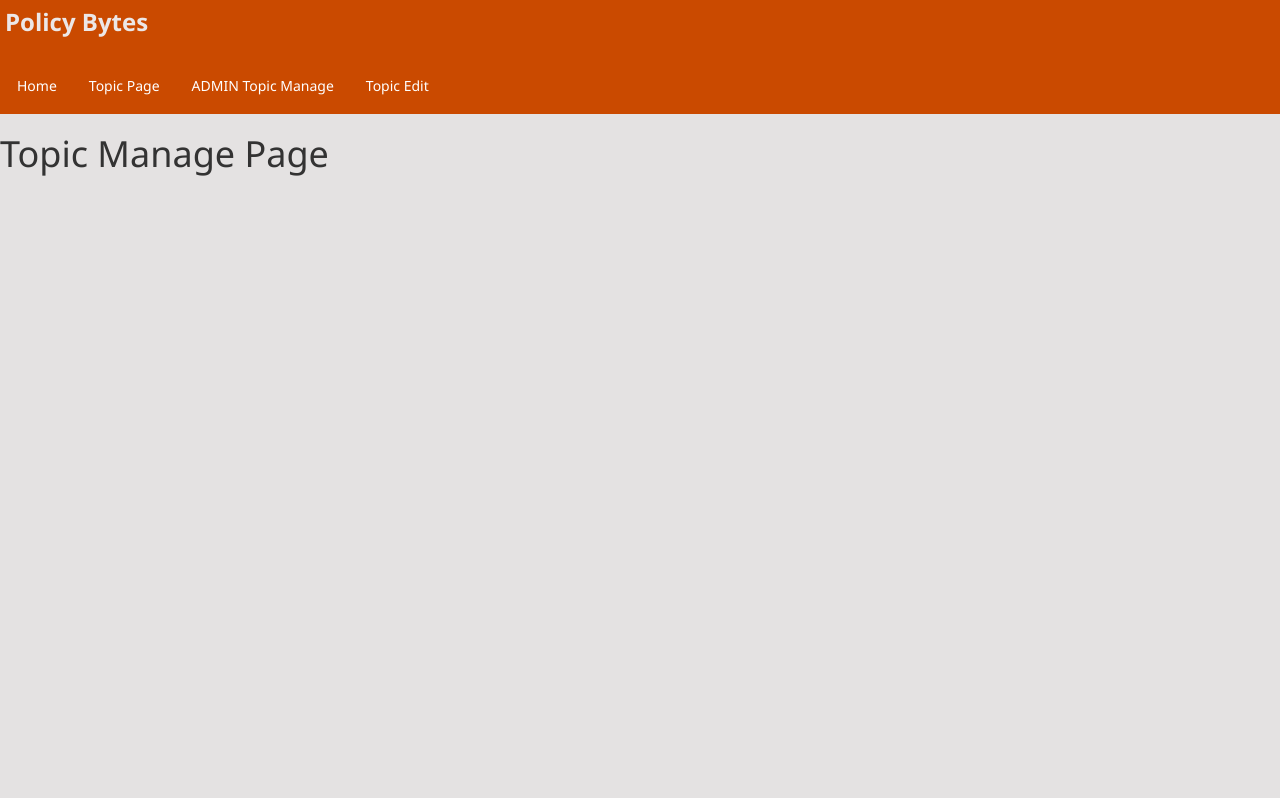
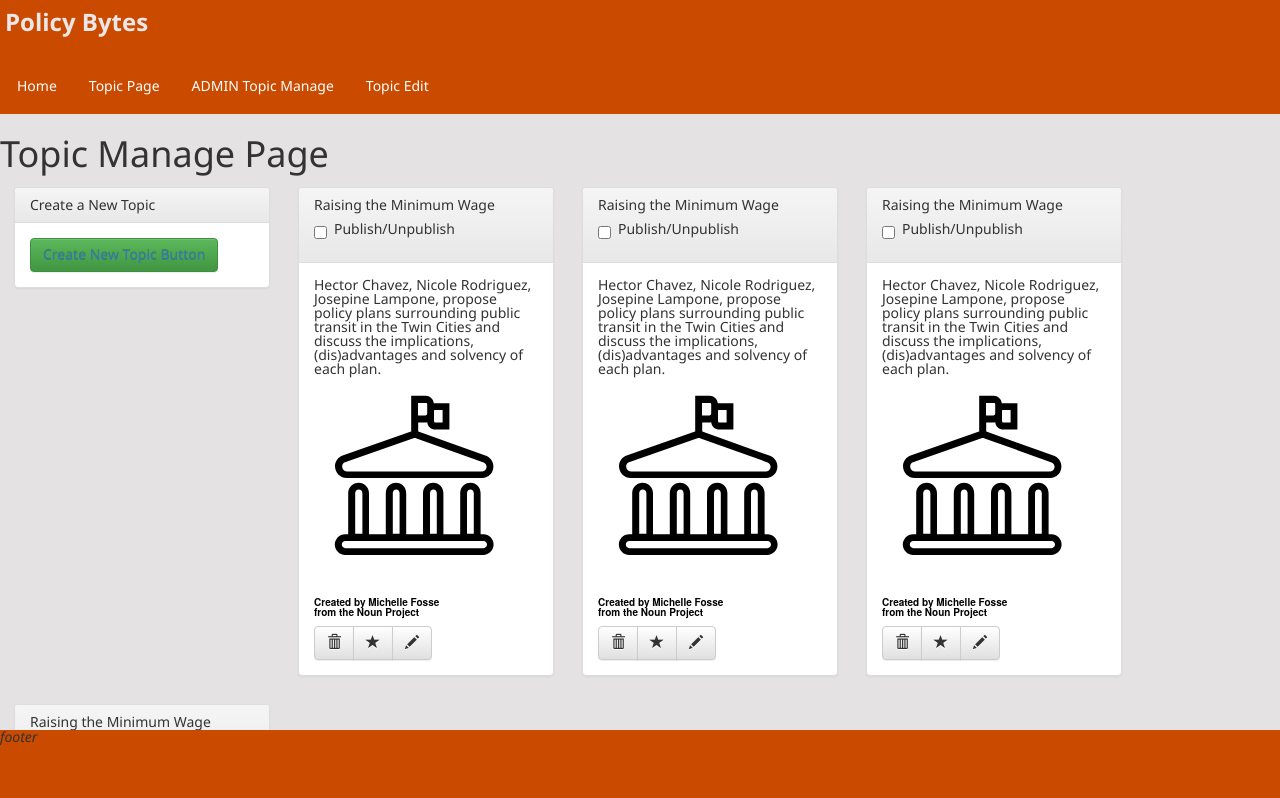
Before and after one commit to prime-hadar-policy-bytes/policy_bytes, a React (Create React App) app: page /topicManage in a window 1280 px wide. Shown: the top 798 px of the page. Built offline with nearby package versions, Linux system fonts and the light colour scheme.

Commit message:
Topic Manage ready for redux

```diff
--- a/src/components/Admin/TopicManage/TopicManage.jsx
+++ b/src/components/Admin/TopicManage/TopicManage.jsx
@@ -1,20 +1,48 @@
 import React, { Component } from 'react'
-import PropTypes from 'prop-types'
 import { connect } from 'react-redux'
 
 import Footer from '../../Footer/Footer.jsx'
+import TopicManagePanel from './TopicManagePanel.jsx'
 
-import { Panel, Tab, Tabs, Button, ButtonGroup, FormGroup, ControlLabel, FormControl } from 'react-bootstrap';
+import { Link } from 'react-router-dom';
+import { Panel, Button, ButtonGroup, ButtonToolbar, FormGroup, ControlLabel, FormControl, Checkbox, Glyphicon } from 'react-bootstrap';
 
-export class TopicManage extends Component {
-  static propTypes = {
-    prop: PropTypes
+class TopicManage extends Component {
+  constructor(props) {
+    super(props)
+
+    this.state = {
+      topics: [
+        1, 2, 3, 4
+      ]
+    }
   }
 
+
   render() {
+
+    let topicsArray = this.state.topics;
+    let topicPanels = topicsArray.map((topic) => {
+      return <TopicManagePanel/>
+    })
+
     return (
       <div>
+
         <h1>Topic Manage Page</h1>
+
+        <Panel className="topicManagePanel">
+            <Panel.Heading>Create a New Topic</Panel.Heading>
+            <Panel.Body>
+            <Button bsStyle="success"><Link to='/topicEdit'>Create New Topic Button</Link></Button>
+            </Panel.Body>
+        </Panel>
+
+
+          {topicPanels}
+
+        <Footer />
+
       </div>
     )
   }
--- /dev/null
+++ b/src/components/Admin/TopicManage/TopicManagePanel.jsx
@@ -0,0 +1,55 @@
+import React, { Component } from 'react'
+import { connect } from 'react-redux'
+
+
+import { Panel, Button, ButtonGroup, ButtonToolbar, FormGroup, ControlLabel, FormControl, Checkbox, Glyphicon } from 'react-bootstrap';
+
+class TopicManagePanel extends Component {
+
+  render() {
+    return (
+      <div>
+
+            <Panel className="topicManagePanel">
+              <Panel.Heading>
+                Raising the Minimum Wage
+                <Checkbox>Publish/Unpublish</Checkbox>
+              </Panel.Heading>
+              <Panel.Body>
+                <p>
+                  Hector Chavez, Nicole Rodriguez, Josepine Lampone,
+                  propose policy plans surrounding public transit in the
+                  Twin Cities and discuss the implications, (dis)advantages
+                  and solvency of each plan.
+                </p>
+
+                <img src="./assets/politicsIcon.svg" alt="" width="200"/>
+
+                <ButtonToolbar>
+                  <ButtonGroup>
+                    <Button>
+                      <Glyphicon glyph="trash"/>
+                    </Button>
+                    <Button>
+                      <Glyphicon glyph="star"/>
+                    </Button>
+                    <Button>
+                      <Glyphicon glyph="pencil"/>
+                    </Button>
+                  </ButtonGroup>
+                </ButtonToolbar>
+
+              </Panel.Body>
+            </Panel>
+
+      </div>
+    )
+  }
+}
+
+const mapStateToProps = (state) => ({
+
+})
+
+
+export default connect(mapStateToProps)(TopicManagePanel);
--- a/src/styles/main.css
+++ b/src/styles/main.css
@@ -125,6 +125,8 @@ li a:hover {
     width: 100%;
     background-color: #CA4A00;
     height: 5em;
+    position: fixed;
+    bottom: 0;
 }
 
 .textCenter{
@@ -196,3 +198,13 @@ li a:hover {
     margin-left: 5%;
     background-color: lightseagreen;
 }
+
+
+
+/* TOPIC MANAGE PAGE */
+
+.topicManagePanel{
+    width: 20%;
+    float: left;
+    margin: 1em;
+}
```
Also changed, not shown: src/components/Admin/TopicManage/NewTopicPanel.jsx (added, +19 -0 lines), public/assets/politicsIcon.svg (added).
